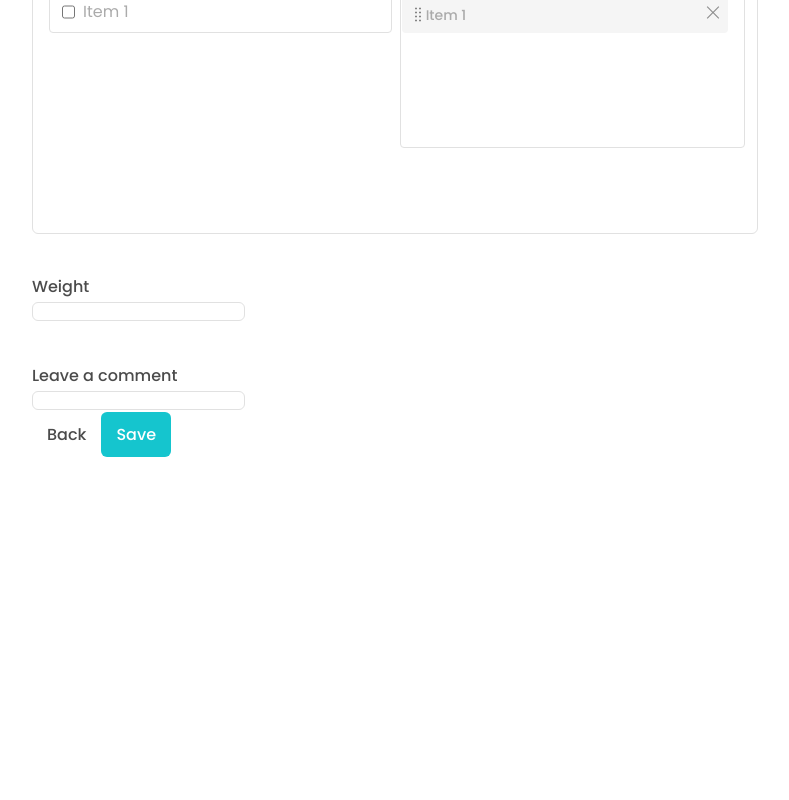
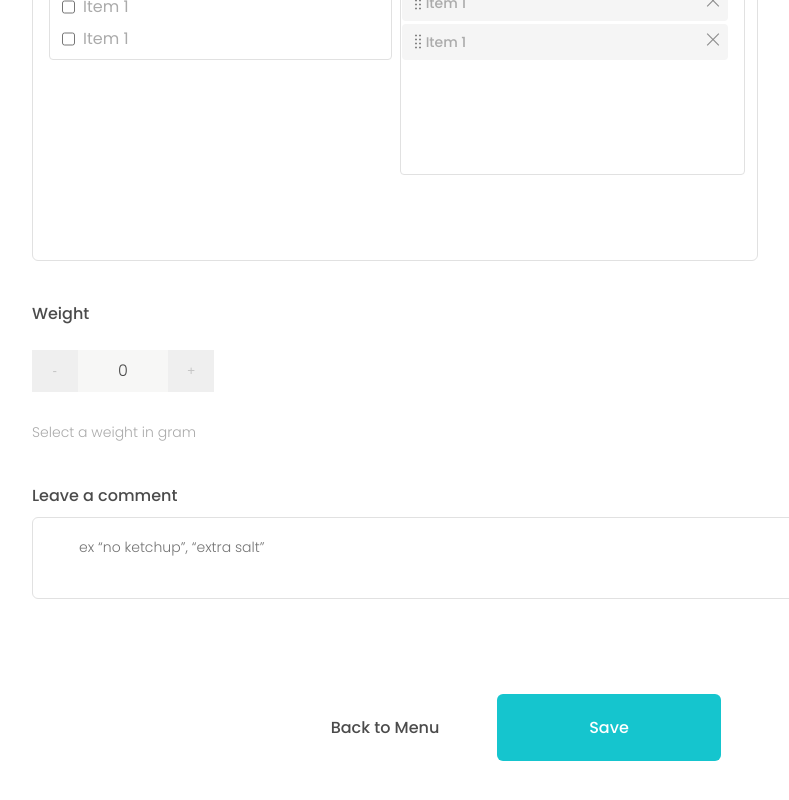
Before and after one commit to blocdenis/QR-menu, a React (Vite) app in the folder qr-menu/: page /creatmenu in a window 1280 px wide. Shown: the part 1110-1910 px from the top of the page, without its empty margins (449-1238 px from the left). Before the commit the page ends 1567 px from the top, so only its background shows below. Built offline with nearby package versions, Linux system fonts and the light colour scheme; a web font is replaced by a local one.

Commit message:
added the field: weight, comment
added the field: weight, comment

```diff
--- /dev/null
+++ b/qr-menu/src/components/BtnCreatMenu/BtnCreatMenu.jsx
@@ -0,0 +1,28 @@
+import './BtnCreatMenu.scss';
+import Button from '../../components/Button/Button.jsx';
+import { useNavigate } from 'react-router-dom';
+
+function BtnCreatMenu() {
+  const navigate = useNavigate();
+  const openMenu = () => {
+    navigate('/menu');
+  };
+  const saveMenu = () => {
+    navigate('/menu');
+  };
+
+  return (
+    <div>
+      <div className="block-btn">
+        <Button className="btn-backmenu" onClick={openMenu} variant="custom">
+          Back to Menu
+        </Button>
+        <Button className="btn-savemenu" onClick={saveMenu}>
+          Save
+        </Button>
+      </div>
+    </div>
+  );
+}
+
+export default BtnCreatMenu;
--- /dev/null
+++ b/qr-menu/src/components/BtnCreatMenu/BtnCreatMenu.scss
@@ -0,0 +1,12 @@
+@use "../../scss/abstracts/" as *;
+
+.block-btn {
+  display: flex;
+  justify-content: space-between;
+  padding: 0px 241px 97px;
+  .btn-backmenu,
+  .btn-savemenu {
+    width: 50%;
+    height: 4.1875rem;
+  }
+}
--- a/qr-menu/src/components/CreatMenuInput/CreatMenuInput.jsx
+++ b/qr-menu/src/components/CreatMenuInput/CreatMenuInput.jsx
@@ -5,8 +5,32 @@ import Button from '../../components/Button/Button.jsx';
 import InputSearch from '../InputSearch/InputSearch.jsx';
 import IngredBlockRight from '../IngredBlock/IngredBlockRight.jsx';
 import IngredBlockLeft from '../IngredBlock/IngredBlockLeft.jsx';
+import InputWeight from '../InputWeight/InputWeight.jsx';
+import { useState } from 'react';
 function CreatMenuInput() {
   const openCreatMenu = () => {};
+  const [nameMenu, setNameMenu] = useState('');
+  console.log(nameMenu);
+  const [selectedCategory, setSelectedCategory] = useState('');
+  const [customCategory, setCustomCategory] = useState('');
+  const [categories, setCategories] = useState(['Category 1', 'Category 2', 'Category 3']);
+
+  const handleSelectChange = (event) => {
+    setSelectedCategory(event.target.value);
+  };
+
+  const handleCustomCategoryChange = (event) => {
+    setCustomCategory(event.target.value);
+  };
+
+  const handleAddCustomCategory = () => {
+    if (customCategory.trim() !== '' && !categories.includes(customCategory)) {
+      setCategories([...categories, customCategory]);
+      setSelectedCategory(customCategory);
+      setCustomCategory('');
+    }
+  };
+
   return (
     <>
       <div className="input-menugroup">
@@ -14,9 +38,11 @@ function CreatMenuInput() {
           Name of the menu
         </label>
         <input
-          id="menu"
+          id="namemenu"
           className="input-menu style-input"
           type="text"
+          value={nameMenu}
+          onChange={e => setNameMenu(e.target.value)}
           placeholder="ex “Fresh pasta with seefood”"
         />
       </div>
@@ -24,8 +50,20 @@ function CreatMenuInput() {
         <label htmlFor="category" className="input-subtitle">
           Category
         </label>
-        <select id="category" className="select-categ style-input">
-          <option value="">Fish</option>
+        {/* <select id="category" className="select-categ style-input"> */}
+        <select className="select-categ style-input" value={selectedCategory} onChange={handleSelectChange}>
+        {categories.map((category) => (
+          <option key={category} value={category}>
+            {category}
+          </option>
+        ))}
+      {/* </select> */}
+      <input
+        type="text"
+        value={customCategory}
+        onChange={handleCustomCategoryChange}
+        placeholder="Enter custom category"
+      />
         </select>
       </div>
       <div className="input-imagegroup">
@@ -53,18 +91,25 @@ function CreatMenuInput() {
         <div className="allingred-group style-input">
           <InputSearch />
           <div className="ingred-block">
-          <IngredBlockLeft/>
-          <IngredBlockRight/>
+            <IngredBlockLeft />
+            <IngredBlockRight />
           </div>
         </div>
       </div>
       <div className="input-weightgroup">
-        <h3 className="input-subtitle">Weight</h3>
-        <input className="style-input" type="text" />
+        <InputWeight />
       </div>
       <div className="input-commentgroup">
-        <h3 className="input-subtitle">Leave a comment</h3>
-        <input className="style-input" type="text" />
+        <label htmlFor="comment" className="input-subtitle">
+          Leave a comment
+        </label>
+        <textarea
+          className="style-input style-comments"
+          name="message"
+          rows="2"
+          cols="2"
+          placeholder="ex “no ketchup”, “extra salt”"
+        />
       </div>
     </>
   );
--- a/qr-menu/src/components/CreatMenuInput/CreatMenuInput.scss
+++ b/qr-menu/src/components/CreatMenuInput/CreatMenuInput.scss
@@ -7,6 +7,7 @@
 .input-subtitle {
   color: $color-grey-text;
   font: $medium16;
+  padding-bottom: 0.5625rem;
 }
 .input-menu {
   width: 31.75rem;
@@ -22,6 +23,10 @@
 
   &:hover {
     border: 0.6px solid $Primary-600;
+  }
+  &:focus{
+    border: 0.6px solid $Primary-600;
+
   }
 }
 
@@ -88,3 +93,14 @@
   flex-shrink: 0;
   padding-top: 0.5rem;
 }
+.input-commentgroup {
+  width: 100%;
+  display: inline-flex;
+  flex-direction: column;
+  margin-bottom: 95px;
+  .style-comments {
+    padding: 19px 46px;
+    border-radius: $color-input;
+    font:$regular14;
+  }
+}
--- /dev/null
+++ b/qr-menu/src/components/InputWeight/InputWeight.jsx
@@ -0,0 +1,33 @@
+import { useState } from 'react';
+import './InputWeight.scss';
+
+function InputWeight() {
+  const [weightMenu, setWeightMenu] = useState(0);
+
+  const increment = () => {
+    setWeightMenu(weightMenu + 1);
+  };
+
+  const decrement = () => {
+    setWeightMenu(weightMenu - 1);
+  };
+
+  return (
+    <div>
+      <h3 className="input-subtitle">Weight</h3>
+      <div className="div-weight">
+        <button className="btn-decrement" onClick={decrement}>
+          -
+        </button>
+        <span className="span-style">{weightMenu}</span>
+        <button className="btn-increment" onClick={increment}>
+          +
+        </button>
+      </div>
+
+      <p className="text-weight">Select a weight in gram</p>
+    </div>
+  );
+}
+
+export default InputWeight;
--- /dev/null
+++ b/qr-menu/src/components/InputWeight/InputWeight.scss
@@ -0,0 +1,36 @@
+@use "../../scss/abstracts/" as *;
+
+.input-weightgroup{
+  width: 767px;
+.input-subtitle{
+  color: $color-grey-text;
+  font: $medium16;
+  padding-bottom: 24px;
+}
+.div-weight{
+  width: 182px;
+  height: 42px;
+  display: inline-flex;
+  justify-content: space-between;
+  align-items: center;
+  background-color: $color-btn-weight;
+
+  .btn-decrement, .btn-increment{
+    border: none;
+    background-color: $color-btn-span;
+    color: $color-grey-btn;
+    width: 25%;
+    height: 100%;
+
+  }
+  .span-style{
+    color: $color-grey-text;
+    font: $regular16;
+  }
+}
+.text-weight{
+  padding-top: 30px;
+  color: $color-input-text;
+  font: $regular14;
+}
+}
--- a/qr-menu/src/pages/CreatNewMenu/CreatNewMenu.jsx
+++ b/qr-menu/src/pages/CreatNewMenu/CreatNewMenu.jsx
@@ -1,23 +1,19 @@
 import { AppLayout } from '../../layouts/AppLayout/AppLayout.jsx';
-import Button from '../../components/Button/Button.jsx';
-import  './CreatNewMenu.scss';
 import CreatMenuInput from '../../components/CreatMenuInput/CreatMenuInput.jsx';
+import BtnCreatMenu from '../../components/BtnCreatMenu/BtnCreatMenu.jsx';
+import './CreatNewMenu.scss';
+
 function CreatNewMenu() {
   return (
-      <AppLayout>
-        <div className='container-wrap'>
-          <div className='container-page'>
-            <h1 className='page-titleMenu'>Create a new menu</h1>
-            <CreatMenuInput/>
-          </div>
-          <div>
-          <Button variant="custom">Back</Button>
-          <Button>Save</Button>
+    <AppLayout>
+      <div className="container-wrap">
+        <div className="container-page">
+          <h1 className="page-titleMenu">Create a new menu</h1>
+          <CreatMenuInput />
         </div>
-        </div>
-
-      </AppLayout>
-
+        <BtnCreatMenu/>
+      </div>
+    </AppLayout>
   );
 }
 
--- a/qr-menu/src/pages/Menu/Menu.jsx
+++ b/qr-menu/src/pages/Menu/Menu.jsx
@@ -4,6 +4,8 @@ import { AppLayout } from '../../layouts/AppLayout/AppLayout.jsx';
 import { useNavigate } from 'react-router-dom';
 import TableMenu from '../../components/TableMenu/TableMenu.jsx';
 import { useState } from 'react';
+
+
 const Menu = () => {
   const [tablesMenuValue, setTablesMenuValue] = useState(null);
 
@@ -11,6 +13,7 @@ const Menu = () => {
   const openCreatMenu = () => {
     navigate('/creatmenu');
   };
+
   return (
     <AppLayout>
       <div className={styles.container_wrap}>
--- a/qr-menu/src/scss/abstracts/_colors.scss
+++ b/qr-menu/src/scss/abstracts/_colors.scss
@@ -13,3 +13,6 @@ $color-input-text: #ABABAB;
 $color-search-text: #CACACA;
 $color-line: #EEE;
 $color-neutral: #F5F5F5;
+$color-btn-span: #EFEFEF;
+$color-btn-weight: #F7F7F6;
+$color-grey-btn: #C4C4C4;
--- a/qr-menu/src/scss/abstracts/_fonts.scss
+++ b/qr-menu/src/scss/abstracts/_fonts.scss
@@ -1,6 +1,7 @@
 $poppi: 'Poppins';
 $playf: 'Playfair Display';
 $regular14: normal 300 14px $poppi;
+$regular16: normal 300 16px $poppi;
 $regular12-400: normal 400 0.75rem $poppi;
 $regular14-400: normal 400 0.875rem $poppi;
 $regular24: normal 400 24px $poppi;
```
Also changed, not shown: qr-menu/src/pages/CreatNewMenu/CreatNewMenu.scss (indentation only), 1 other file (tests, documents, lock files or other folders). Lines whose indentation alone changed are shown as unchanged.
